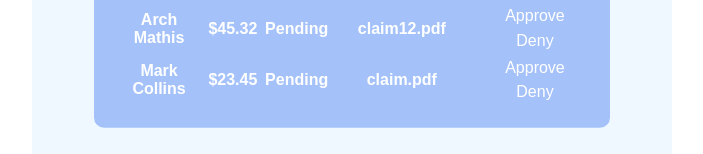
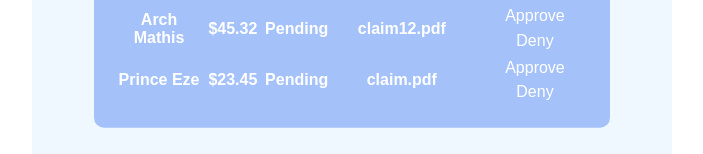
Before and after one commit to clearcut01/expenseapp, a React (Create React App) app: page /claimApproval in a window 1280 px wide. Shown: the part 517-671 px from the top of the page, without its empty margins (288-991 px from the left). Built offline with nearby package versions, Linux system fonts and the light colour scheme.

Commit message:
added view claims page

```diff
--- a/src/claimApproval.js
+++ b/src/claimApproval.js
@@ -68,7 +68,7 @@ const ClaimApproval = () => {
                                 <th>{ claim3!=="Pending" ? <span>Setteled</span> : <><button onClick={() => AppDen(setclaim3, "Approved")} type="button" className="submitbutton"> Approve </button><button onClick={() => AppDen(setclaim3, "Denied")} type="button" className="submitbutton">Deny</button></>}</th>
                             </tr>
                             <tr>
-                                <th>Mark Collins</th>
+                                <th>Prince Eze</th>
                                 <th>$23.45</th>
                                 <th>{claim4}</th>
                                 <th>claim.pdf</th>
```
